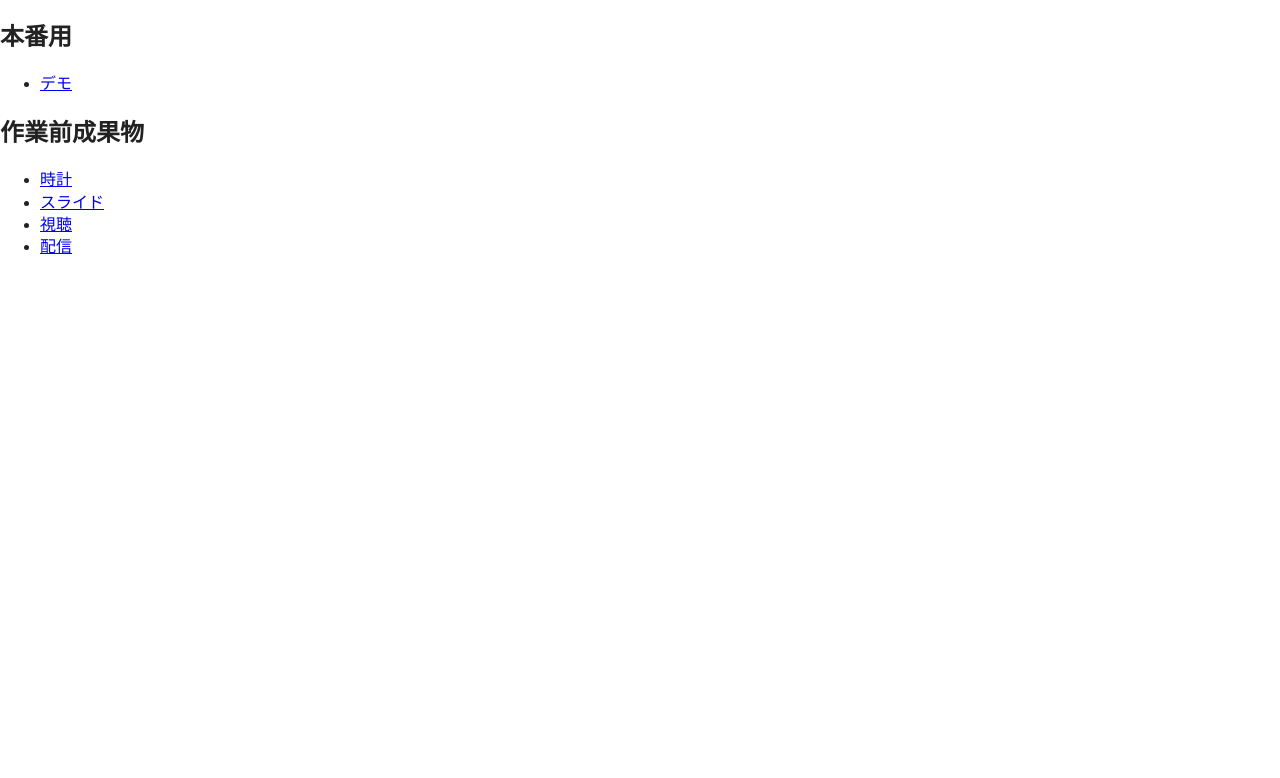
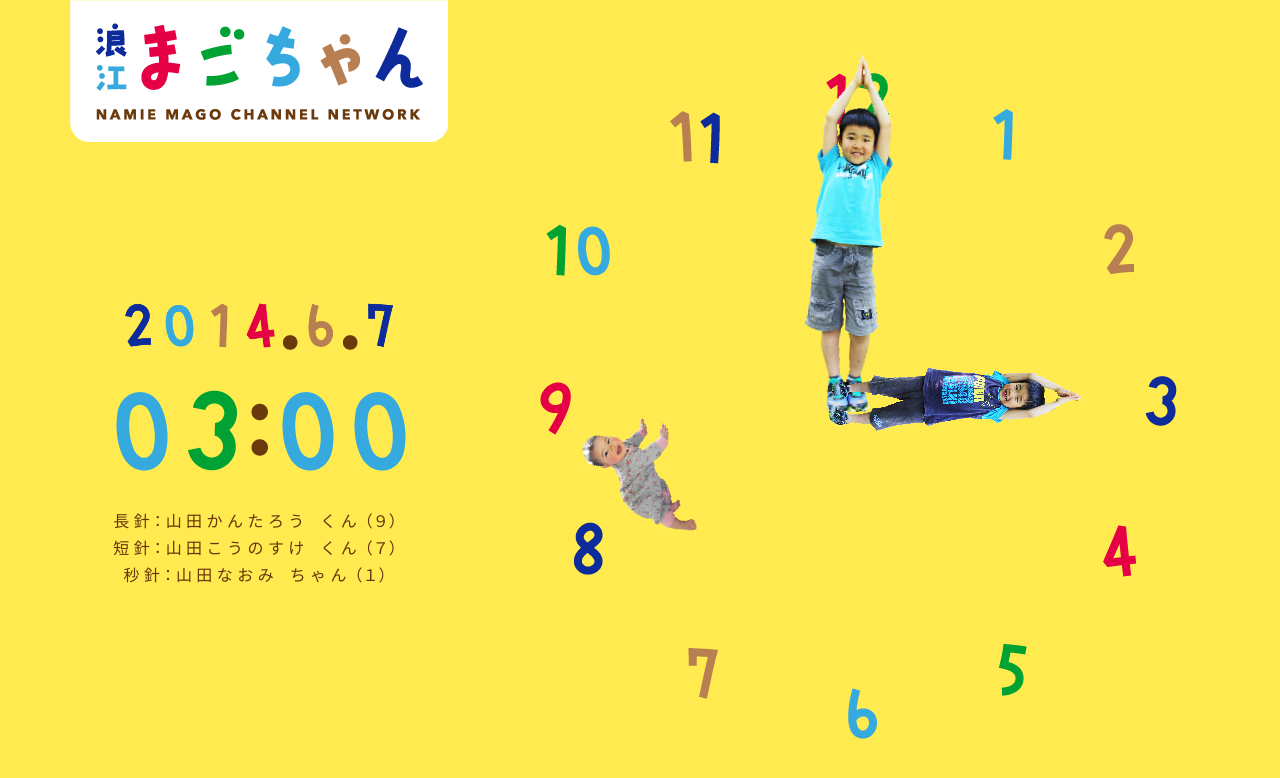
Before and after one commit to NMN-Hackathon/magochan, a website: page public/index.html in a window 1280 px wide. Drawn offline with nearby package versions, Linux system fonts and the light colour scheme.

Commit message:
index.htmlを時計モードに変更

```diff
--- a/public/clock.html
+++ /dev/null
@@ -1,64 +0,0 @@
-<!DOCTYPE html>
-<html>
-    <head>
-        <meta charset="utf-8">
-        <meta http-equiv="X-UA-Compatible" content="IE=edge">
-        <title></title>
-        <meta name="description" content="">
-        <meta name="viewport" content="width=device-width, initial-scale=1">
-
-        <!-- Place favicon.ico and apple-touch-icon.png in the root directory -->
-
-        <link rel="stylesheet" href="css/normalize.css">
-        <link rel="stylesheet" href="css/clock.css">
-        <link rel="stylesheet" href="css/photoslide.css">
-        <script src="js/vendor/modernizr-2.6.2.min.js"></script>
-    </head>
-    <body>
-        <div id="root-container" class="no-photo-mode">
-            <div id="analog-clock">
-                <img id="analogminute" src="./img/analogminutes.png">
-                <img id="analoghour" src="./img/analoghours.png">
-                <img id="analogsecond" src="./img/analogseconds.png">
-            </div>
-
-            <div id="photo-slide-container"></div>
-
-            <div id="digital-clock">
-                <div id="digital-clock-date">
-                    <!-- FIXME: 決め打ちです!!! -->
-                    <img src="./img/clock-num/2_darkblue.png">
-                    <img src="./img/clock-num/0_blue.png">
-                    <img src="./img/clock-num/1_brown.png">
-                    <img src="./img/clock-num/4_red.png">
-                    <img src="./img/clock-num/dot.png">
-                    <img src="./img/clock-num/6_brown.png">
-                    <img src="./img/clock-num/dot.png">
-                    <img src="./img/clock-num/7_darkblue.png">
-                </div>
-                <div id="digital-clock-time">
-                    <img id="digitalhour1" src="./img/clock-num/0_blue.png">
-                    <img id="digitalhour2" src="./img/clock-num/0_blue.png">
-                    <img src="./img/clock-num/colon.png">
-                    <img id="digitalminute1" src="./img/clock-num/0_blue.png">
-                    <img id="digitalminute2" src="./img/clock-num/0_blue.png">
-                </div>
-                <div id="analog-clock-info">
-                    <p>長 針：山 田 か ん た ろ う　く ん（９）</p>
-                    <p>短 針：山 田 こ う の す け　く ん（７）</p>
-                    <p>秒 針：山 田 な お み　ち ゃ ん（１）</p>
-                </div>
-            </div>
-
-            <div id="logo-container">
-                <img src="./img/logo.png">
-            </div>
-        </div>
-
-        <script src="//ajax.googleapis.com/ajax/libs/jquery/1.10.2/jquery.min.js"></script>
-        <script>window.jQuery || document.write('<script src="js/vendor/jquery-1.10.2.min.js"><\/script>')</script>
-        <script src="js/plugins.js"></script>
-        <script src="js/clock.js"></script>
-        <script src="js/photoslide.js"></script>
-    </body>
-</html>
--- a/public/index.html
+++ b/public/index.html
@@ -1,4 +1,5 @@
 <!DOCTYPE html>
+<html>
     <head>
         <meta charset="utf-8">
         <meta http-equiv="X-UA-Compatible" content="IE=edge">
@@ -6,28 +7,58 @@
         <meta name="description" content="">
         <meta name="viewport" content="width=device-width, initial-scale=1">
 
+        <!-- Place favicon.ico and apple-touch-icon.png in the root directory -->
+
         <link rel="stylesheet" href="css/normalize.css">
-        <link rel="stylesheet" href="css/main.css">
+        <link rel="stylesheet" href="css/clock.css">
+        <link rel="stylesheet" href="css/photoslide.css">
         <script src="js/vendor/modernizr-2.6.2.min.js"></script>
     </head>
     <body>
-        <h2>本番用</h2>
-        <ul>
-            <li><a href="./demo.html">デモ</a></li>
-        </ul>
+        <div id="root-container" class="no-photo-mode">
+            <div id="analog-clock">
+                <img id="analogminute" src="./img/analogminutes.png">
+                <img id="analoghour" src="./img/analoghours.png">
+                <img id="analogsecond" src="./img/analogseconds.png">
+            </div>
 
-        <h2>作業前成果物</h2>
-        <ul>
-            <li><a href="./clock.html">時計</a></li>
-            <li><a href="./clock.html">スライド</a></li>
-            <li><a href="./clock.html">視聴</a></li>
-            <li><a href="./clock.html">配信</a></li>
-        </ul>
+            <div id="photo-slide-container"></div>
+
+            <div id="digital-clock">
+                <div id="digital-clock-date">
+                    <!-- FIXME: 決め打ちです!!! -->
+                    <img src="./img/clock-num/2_darkblue.png">
+                    <img src="./img/clock-num/0_blue.png">
+                    <img src="./img/clock-num/1_brown.png">
+                    <img src="./img/clock-num/4_red.png">
+                    <img src="./img/clock-num/dot.png">
+                    <img src="./img/clock-num/6_brown.png">
+                    <img src="./img/clock-num/dot.png">
+                    <img src="./img/clock-num/7_darkblue.png">
+                </div>
+                <div id="digital-clock-time">
+                    <img id="digitalhour1" src="./img/clock-num/0_blue.png">
+                    <img id="digitalhour2" src="./img/clock-num/0_blue.png">
+                    <img src="./img/clock-num/colon.png">
+                    <img id="digitalminute1" src="./img/clock-num/0_blue.png">
+                    <img id="digitalminute2" src="./img/clock-num/0_blue.png">
+                </div>
+                <div id="analog-clock-info">
+                    <p>長 針：山 田 か ん た ろ う　く ん（９）</p>
+                    <p>短 針：山 田 こ う の す け　く ん（７）</p>
+                    <p>秒 針：山 田 な お み　ち ゃ ん（１）</p>
+                </div>
+            </div>
+
+            <div id="logo-container">
+                <img src="./img/logo.png">
+            </div>
+        </div>
 
         <script src="//ajax.googleapis.com/ajax/libs/jquery/1.10.2/jquery.min.js"></script>
         <script>window.jQuery || document.write('<script src="js/vendor/jquery-1.10.2.min.js"><\/script>')</script>
         <script src="js/plugins.js"></script>
-        <script src="js/main.js"></script>
-
+        <script src="js/clock.js"></script>
+        <script src="js/photoslide.js"></script>
     </body>
 </html>
```
